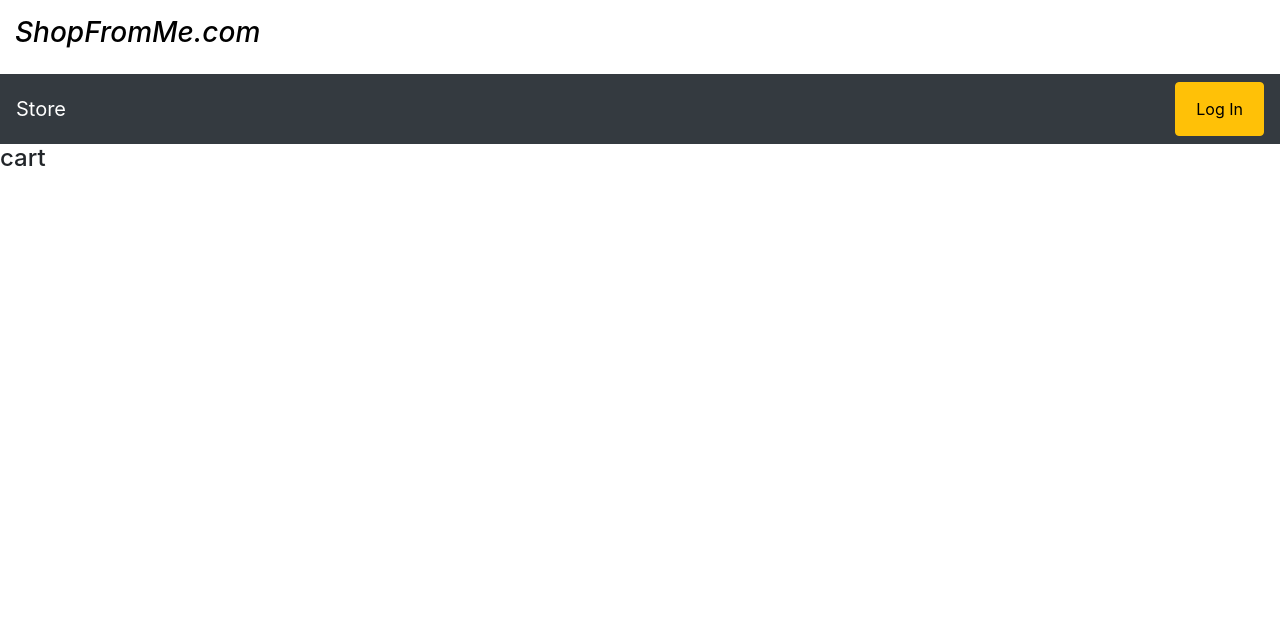
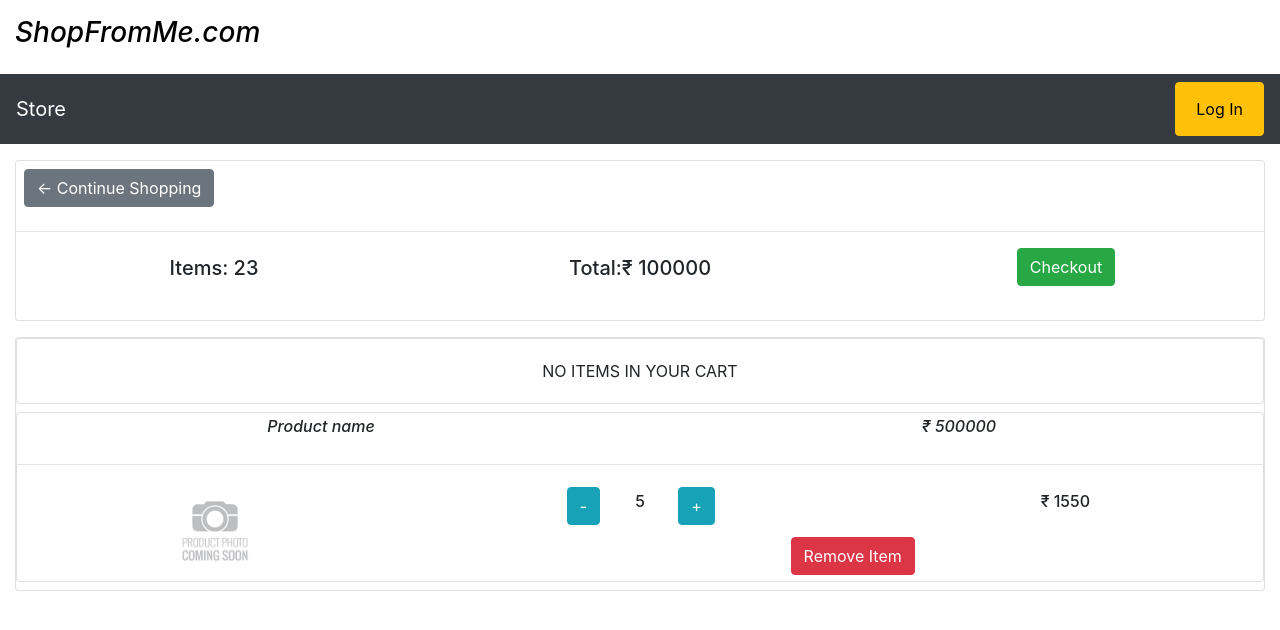
Before and after one commit to bijoyvbabu123/ShopFromMe, a Django app: page /cart/ in a window 1280 px wide. Shown: the top 630 px of the page. Run offline with Django 3.2, Linux system fonts and the light colour scheme; some libraries are stand-ins or nearby versions.

Commit message:
Cart template setup.

```diff
--- a/shop/templates/shop/cart.html
+++ b/shop/templates/shop/cart.html
@@ -2,9 +2,99 @@
 {% load static %}
 
 {% block title %}
-    ShopFromMe - cart
+ShopFromMe - cart
 {% endblock %}
 
 {% block content %}
-    <h4>cart</h4>
+<div class="container-fluid py-3">
+
+    <div class="row">
+
+        <div class="col-lg-12">
+            <div class="card">
+                <div class="py-2 px-2">
+                    <a href="#" class="btn btn-secondary">&#8592 Continue Shopping</a>
+                </div>
+
+                <hr>
+                <div class="row">
+                    <div class="col-12 col-sm-6 col-md-8 col-lg-8">
+                        <div class="row">
+                            <div class="col-12 col-sm-6 text-center py-2">
+                                <h5>Items: 23</h5>
+                            </div>
+                            <div class="col-12 col-sm-6 text-center py-2">
+                                <h5>Total:₹ 100000</h5>
+                            </div>
+                        </div>
+                    </div>
+                    <div class="col-12 col-sm-6 col-md-4 col-lg-4 text-center">
+                            <a href="" class="btn btn-success">Checkout</a>
+                    </div>
+                </div>
+                <br>
+            </div>
+        </div>
+
+
+        <div class="col-lg-12 py-3">
+            <div class="card">
+                <div class="row">
+                    <!--this is the repeating div-->
+                    <!--this is for an empty cart-->
+                    <div class="col-lg-12">
+                        <div class="card">
+                            <div class="card-body text-center">
+                                NO ITEMS IN YOUR CART
+                            </div>
+                        </div>
+                    </div>
+
+                    <!--this block is for each items-->
+                    <div class="col-lg-12 py-2">
+                        <div class="card">
+
+                            <div class="row pt-1">
+                                <h6 class="card-title col-12 col-sm-8 col-md-6 col-lg-6 text-center"><i>Product name</i></h6>
+                                <h6 class="card-title col-12 col-sm-4 col-md-6 col-lg-6 text-center"><i>₹ 500000</i></h6>
+                            </div>
+                            <hr>
+                            <div class="row">
+                                <img class="col-12 col-sm-4 col-md-4 col-lg-4 card-img-top" src="{% static 'shop/images/placeholder.png' %}" alt="product image" style="width: 100%; height: 100px; object-fit: contain;"> <!--this will make enough responsive image-->
+                                <div class="col-12 col-sm-8 col-md-8 col-lg-8">
+                                    <div class="row">
+                                        <!--d-flex... aligns the chid element centrally both hor and ver-->
+                                        <div class="col-12 col-sm-6 d-flex align-items-center justify-content-center" style="height: 50px ;">
+                                            <div class="row">
+                                                <div class="col-4 d-flex align-items-center justify-content-center">
+                                                    <button class="btn btn-info">-</button>
+                                                </div>
+                                                <div class="col-4 d-flex align-items-center justify-content-center">
+                                                    <h6>5</h6>
+                                                </div>
+                                                <div class="col-4 d-flex align-items-center justify-content-center">
+                                                    <button class="btn btn-info">+</button>
+                                                </div>
+                                            </div>
+                                        </div>
+                                        <div class="col-12 col-sm-6 d-flex align-items-center justify-content-center" style="height: 50px ;">
+                                            <h6>₹ 1550</h6>
+                                        </div>
+                                        <div class="col-12 d-flex align-items-center justify-content-center" style="height: 50px ;">
+                                            <button href="" class="btn btn-danger">Remove Item</button>
+                                        </div>
+                                    </div>
+                                </div>
+                            </div>
+
+                        </div>
+                    </div>
+
+                </div>
+            </div>
+        </div>
+
+    </div>
+
+</div>
 {% endblock content %}
```
